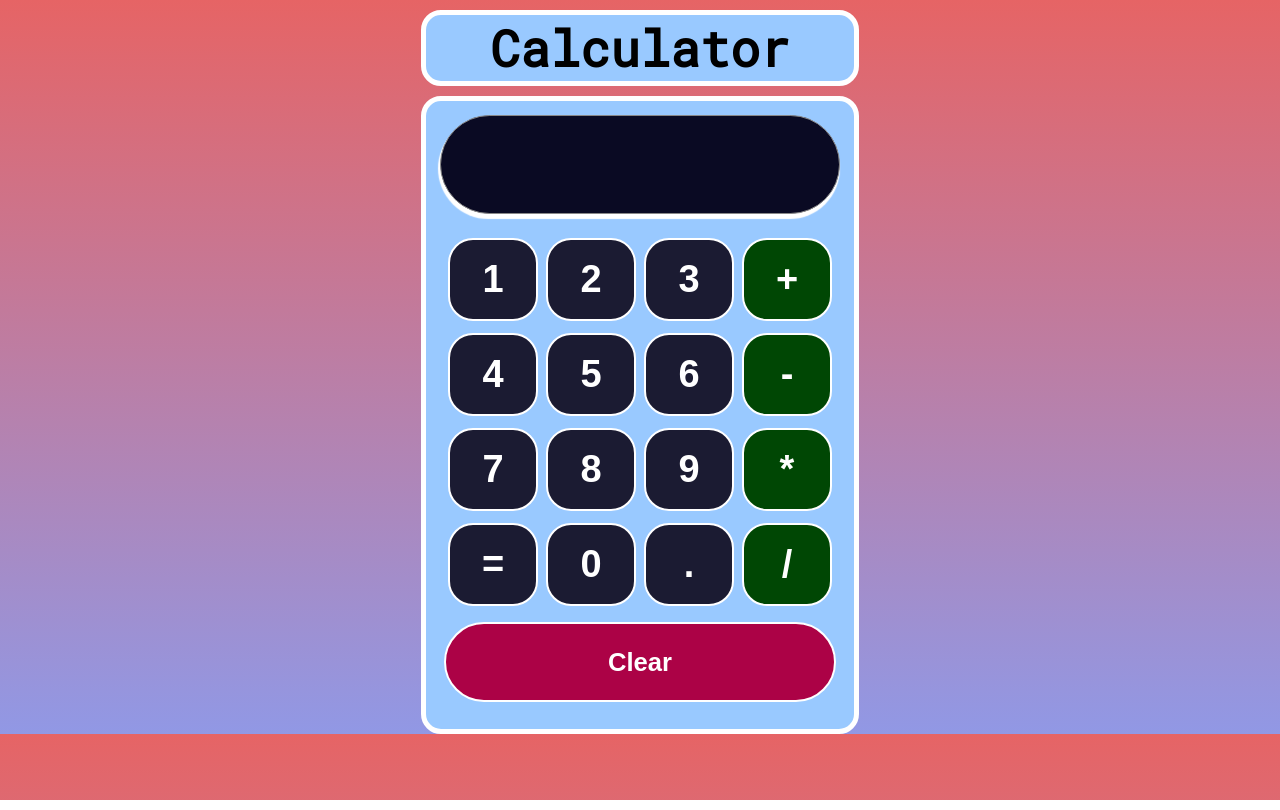
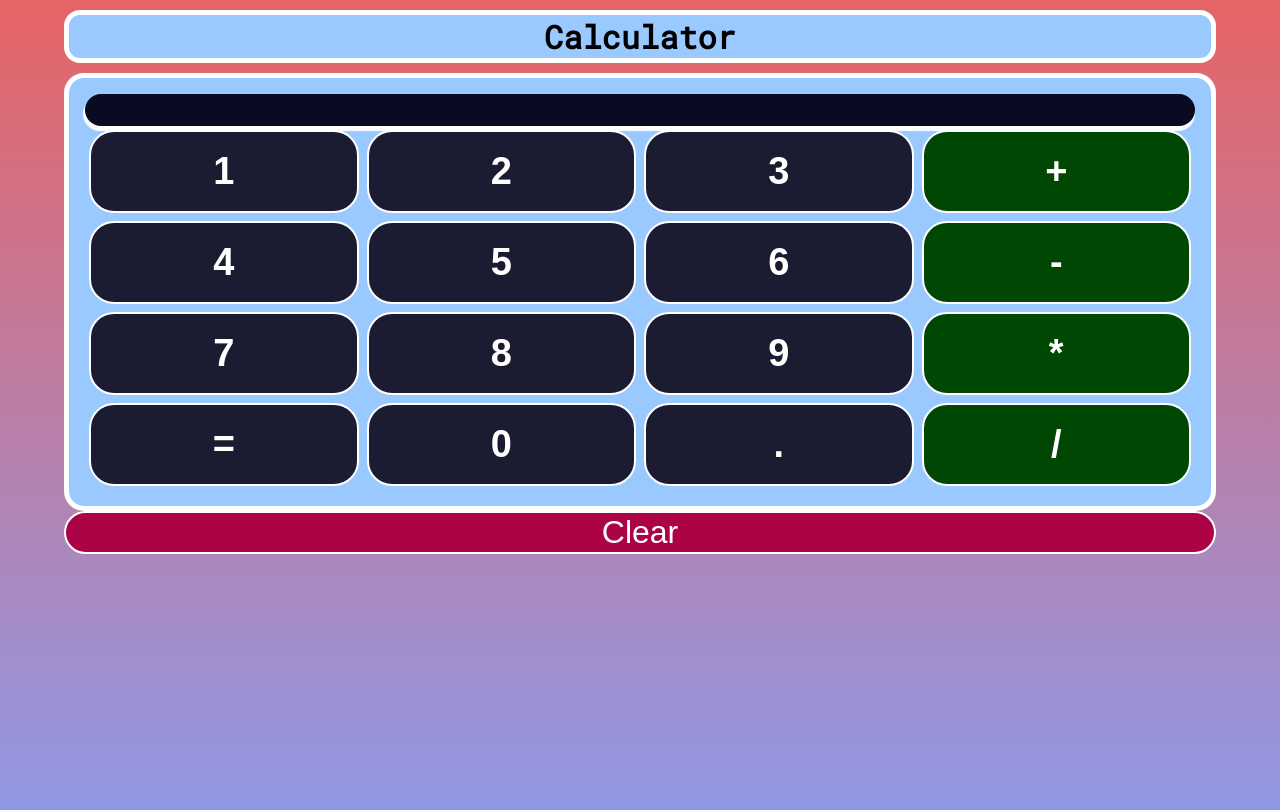
Before and after one commit to J-C-S-V/calculator, a React (Create React App) app: page / in a window 1280 px wide. Built offline with nearby package versions, Linux system fonts and the light colour scheme.

Commit message:
Update style

```diff
--- a/src/App.css
+++ b/src/App.css
@@ -1,8 +1,9 @@
 @import url('https://fonts.googleapis.com/css2?family=Roboto+Mono&display=swap');
 
 .App {
-  display: grid;
-  justify-content: center;
+  width: 90%;
+  height: 100vh;
+  margin: auto 5%;
 }
 
 .main-header {
@@ -12,16 +13,14 @@
   border: 5px solid white;
   background-color: #99c9ff;
   text-align: center;
-  font-size: 50px;
-  border-radius: 20px;
+  font-size: 2rem;
+  border-radius: 1rem;
   margin: 10px 0;
   text-transform: capitalize;
 }
 
 .container-calculator {
-  width: 400px;
-  height: 600px;
-  padding: 14px;
+  padding: 1rem;
   background-color: #99c9ff;
   border-radius: 20px;
   border: 5px solid white;
@@ -29,7 +28,6 @@
 
 .row {
   display: flex;
-  margin: 4px;
   align-items: center;
   justify-content: center;
 }
--- a/src/App.js
+++ b/src/App.js
@@ -45,9 +45,9 @@ function App() {
           <Button handleClick={addInput}>.</Button>
           <Button handleClick={addInput}>/</Button>
         </div>
-        <div className="row">
-          <ButtonClear handleClear={() => setInput('0')}>Clear</ButtonClear>
-        </div>
+      </div>
+      <div className="row">
+        <ButtonClear handleClear={() => setInput('0')}>Clear</ButtonClear>
       </div>
     </div>
   );
--- a/src/components/buttons/button_clear.css
+++ b/src/components/buttons/button_clear.css
@@ -1,17 +1,14 @@
 .button-clear {
-  height: 80px;
-  font-size: 1.6em;
+  height: 100%;
+  font-size: 2rem;
   display: flex;
   flex: 1;
   background-color: #ac0246;
-  margin-top: 8px;
   justify-content: center;
   align-items: center;
-  font-weight: bold;
   color: white;
   border: 2px solid white;
-  cursor: pointer;
-  border-radius: 45px;
+  border-radius: 3rem;
   user-select: none;
 }
 
--- a/src/components/screen/screen.css
+++ b/src/components/screen/screen.css
@@ -2,15 +2,12 @@
   display: flex;
   justify-content: flex-end;
   align-items: center;
-  height: 75px;
   border-radius: 50px;
   font-weight: bold;
-  font-size: 30px;
+  font-size: 2rem;
   background-color: #0a0a23;
   color: white;
-  border: 1px solid #888;
   box-shadow: -1px 4px 1px 1px white;
-  padding: 11px;
+  padding: 1rem;
   padding-right: 30px;
-  margin-bottom: 20px;
 }
--- a/src/index.css
+++ b/src/index.css
@@ -1,8 +1,6 @@
 body {
   margin: 0;
-  font-family: -apple-system, BlinkMacSystemFont, 'Segoe UI', 'Roboto', 'Oxygen',
-    'Ubuntu', 'Cantarell', 'Fira Sans', 'Droid Sans', 'Helvetica Neue',
-    sans-serif;
-
+  padding: 0;
+  font-size: 62.5%;
   background: linear-gradient(#e66465, #9198e5);
 }
```
